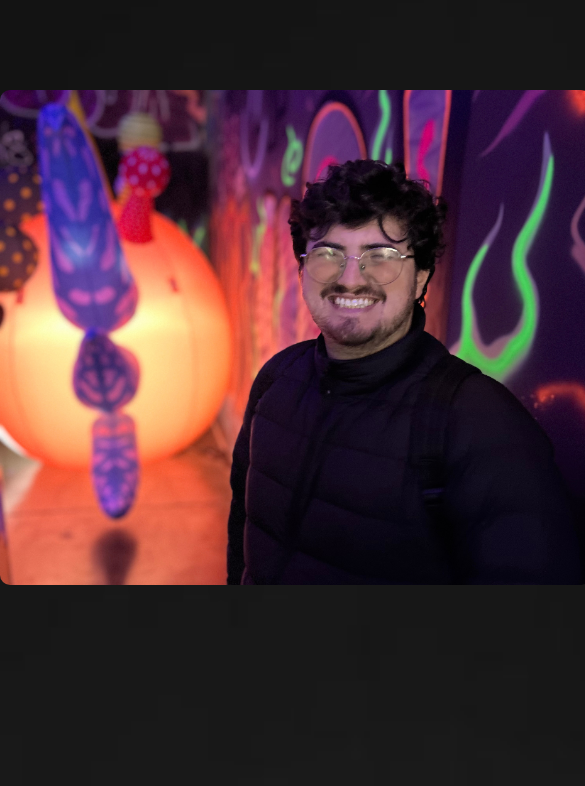
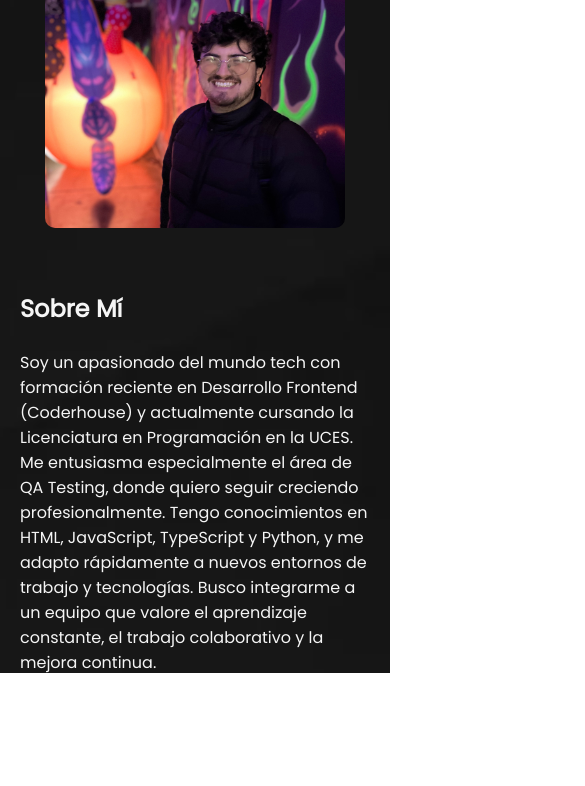
Before and after one commit to Zikoloogo/CVSebastianViel, a plain HTML site: page index.html in a window 390 px wide. Shown: the part 171-957 px from the top of the page, 585 px wide, since content can reach past the window. After the commit the page ends 844 px from the top, so only its background shows below. Drawn offline with Linux system fonts and the light colour scheme.

Commit message:
Updated styles
Phone View

```diff
--- a/styles.css
+++ b/styles.css
@@ -1,19 +1,26 @@
-html, body { height: 100%; }
-body { margin: 0; }
+html, body {
+  height: 100%;
+  margin: 0;
+  overflow-x: hidden;
+  box-sizing: border-box;
+}
 
-.container{
+*, *::before, *::after {
+  box-sizing: inherit;
+}
 
+.container {
   display: grid;
   min-height: 100vh;
-    min-width: 100vh;
+  width: 100vw;
+  min-width: 0;
   font-family: 'Poppins', sans-serif;
   text-align: center;
-    background-image: url('assets/black\ texture.jpg');
+  background-image: url('assets/black texture.jpg');
   background-size: cover;
   background-repeat: no-repeat;
   background-position: center;
   color: whitesmoke;
-
   grid-template-columns: 1fr 1fr;
   grid-template-rows: auto auto auto auto auto auto auto auto;
   row-gap: 40px;
@@ -25,15 +32,14 @@ font-family: 'Poppins', sans-serif;
     'hardskills softskills'
     'proyectpic proyects'
     'footer footer';
+}
 
-}
-h2{
+h2 {
   font-size: xx-large;
 }
-h3{
+h3 {
   font-size: x-large;
 }
-
 
 .header {
   grid-area: header;
@@ -96,7 +102,6 @@ h3{
 .estudios {
   grid-area: estudios;
   padding: 20px;
-
 }
 
 .estudios img {
@@ -104,7 +109,8 @@ h3{
   height: 200px;
   border-radius: 10px;
 }
-.box{
+
+.box {
   width: 80%;
   border: 1px solid #ffffff;
   border-radius: 10px;
@@ -113,6 +119,7 @@ h3{
   background: transparent;
   margin: 0;
 }
+
 .hardskills {
   grid-area: hardskills;
   padding: 20px;
@@ -129,8 +136,8 @@ h3{
 }
 .softskills ul li {
   text-align: left;
+}
 
-}
 .proyectpic {
   grid-area: proyectpic;
   max-width: 100%;
@@ -145,6 +152,7 @@ h3{
   height: 40vh;
   border-radius: 10px;
 }
+
 .proyects {
   grid-area: proyects;
   padding: 30px;
@@ -179,8 +187,7 @@ h3{
   text-decoration: underline;
 }
 
-:root
-{
+:root {
   --1st-color: #33658a;
   --2nd-color: #ffffff;
   --3rd-color: #d6eaff;
@@ -214,3 +221,69 @@ h3{
 .footer {
   opacity: 0;
 }
+
+@media (max-width: 720px) {
+  .container {
+    grid-template-columns: 1fr;
+    grid-template-rows: auto auto auto auto auto auto auto auto auto;
+    row-gap: 20px;
+    grid-template-areas:
+      'header'
+      'profilepic'
+      'aboutme'
+      'nav'
+      'estudios'
+      'hardskills'
+      'softskills'
+      'proyectpic'
+      'proyects'
+      'footer';
+    width: 100vw;
+    padding: 0 8px;
+  }
+
+  .header {
+    font-size: large;
+    padding: 12px;
+  }
+
+  .profilepic img {
+    width: 90vw;
+    max-width: 300px;
+    height: auto;
+  }
+
+  .aboutme,
+  .estudios,
+  .hardskills,
+  .softskills,
+  .proyectpic,
+  .proyects,
+  .footer {
+    padding: 12px;
+    text-align: left;
+  }
+
+  .nav ul {
+    flex-direction: column;
+    gap: 12px;
+    border-radius: 8px;
+    padding: 8px;
+  }
+
+  .box {
+    width: 100%;
+    padding: 12px;
+  }
+
+  .proyectpic img {
+    width: 90vw;
+    max-width: 300px;
+    height: auto;
+  }
+
+    .footer ul {
+      flex-direction: column;
+      gap: 8px;
+    }
+  }
```
Lines whose indentation alone changed are shown as unchanged.
